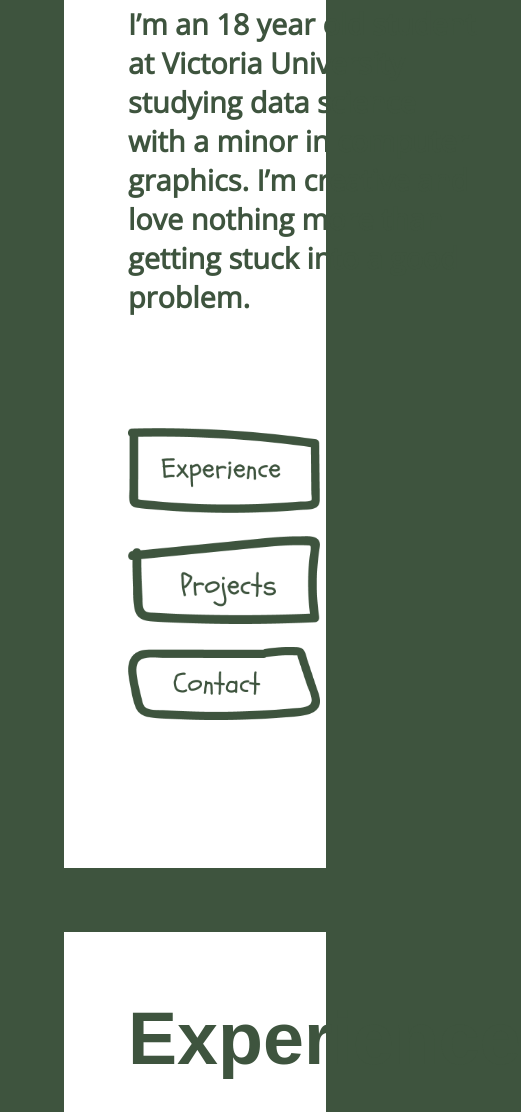
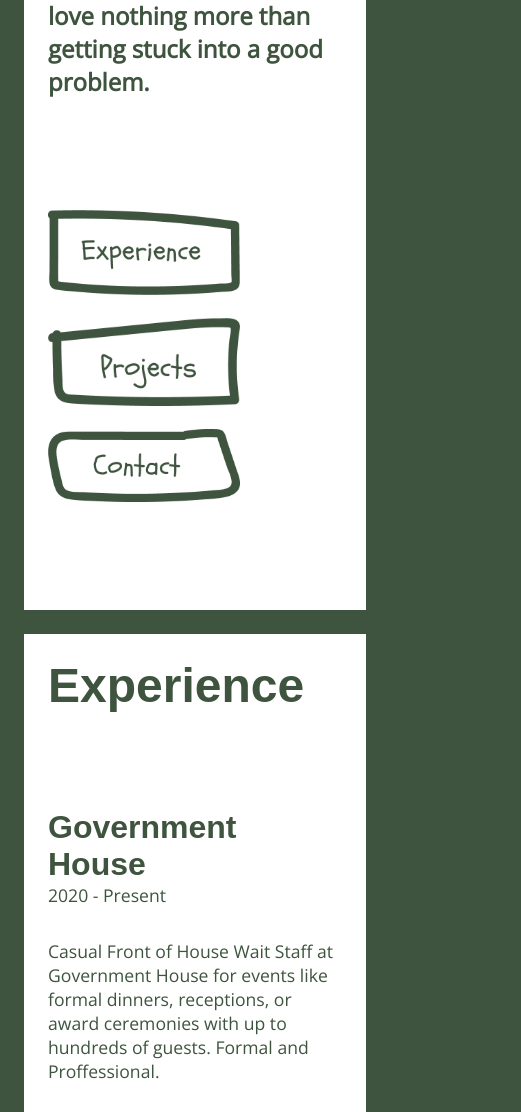
Before and after one commit to olierrington/Portfolio-Website, a plain HTML site: page index.html in a window 390 px wide. Shown: the part 507-1619 px from the top of the page, 521 px wide, since content can reach past the window. Drawn offline with nearby package versions, Linux system fonts and the light colour scheme; a web font is replaced by a local one.

Commit message:
Update style.css

```diff
--- a/style.css
+++ b/style.css
@@ -150,3 +150,26 @@ footer p {
 	}
 
 }
+
+@media only screen and (max-width: 36.25rem) {
+	body {
+		padding: 1.5rem;
+	}
+
+	h1 {
+		font-size: 3rem;
+	}
+
+	h3 {
+		font-size: 1.5rem;
+	}
+
+	p {
+		font-size: 1.1rem;
+	}
+
+	.grid-container {
+		padding: 1.5rem;
+		margin: 0 auto 1.5rem auto;
+	}
+}
```
